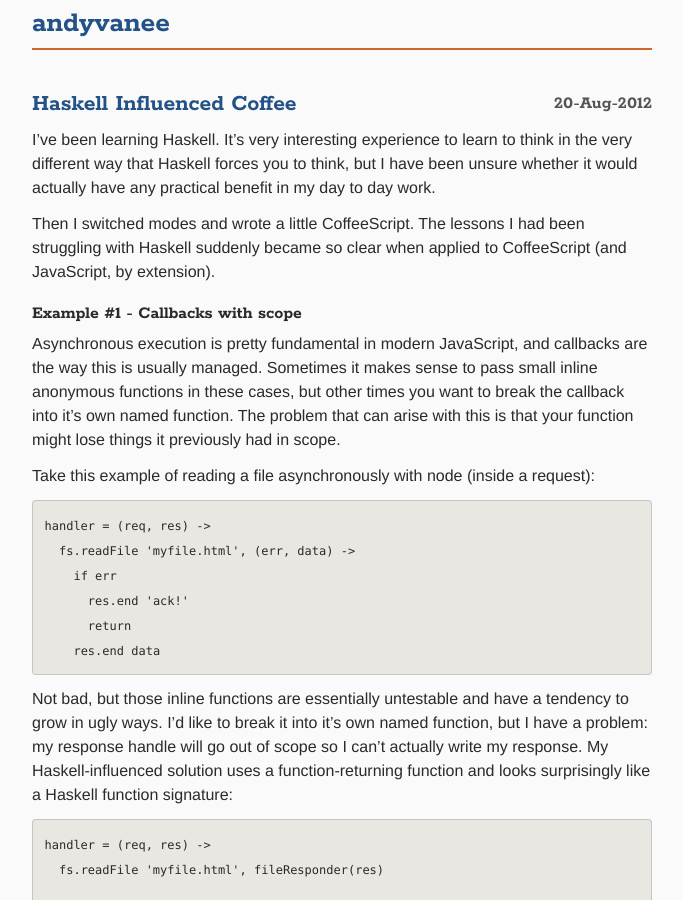
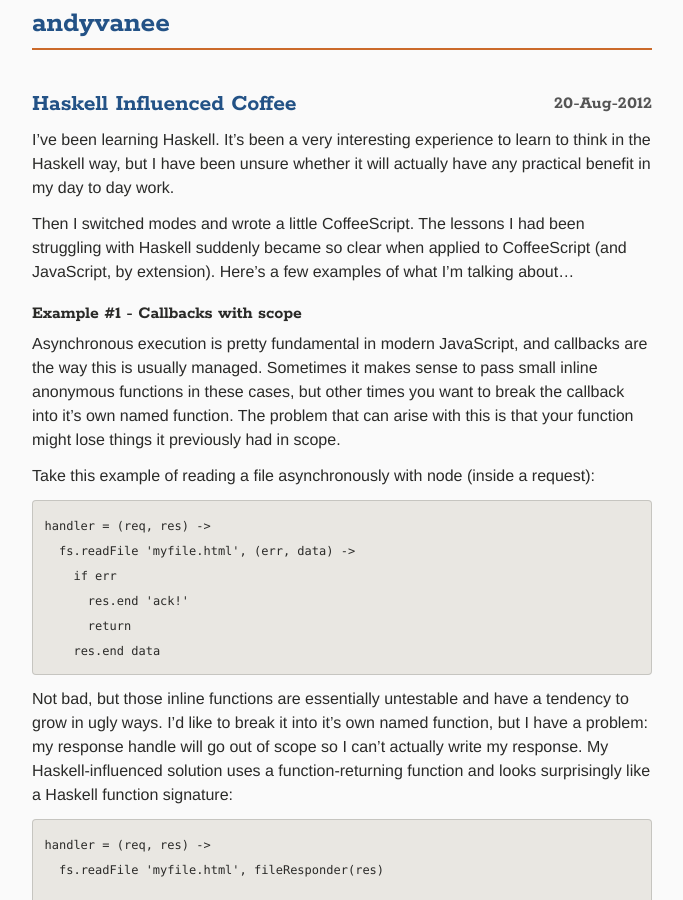
Before and after one commit to andyvanee/andyvanee, a Jekyll site: the page built from _posts/2012-08-20-haskell-influenced-coffee.md, in a window 1280 px wide and 900 px high. Shown: the whole window, without its empty margins (298-981 px from the left). Built offline with Jekyll 4.4.1, drawn with Linux system fonts in a browser that asks for light colours; some web fonts are replaced.

Commit message:
That was a bit unreadable.

```diff
--- a/_posts/2012-08-20-haskell-influenced-coffee.md
+++ b/_posts/2012-08-20-haskell-influenced-coffee.md
@@ -3,14 +3,14 @@ layout: post
 title: Haskell Influenced Coffee
 ---
 
-I've been learning Haskell. It's very interesting experience to learn to
-think in the very different way that Haskell forces you to think, but I
-have been unsure whether it would actually have any practical benefit in
-my day to day work.
+I've been learning Haskell. It's been a very interesting experience to
+learn to think in the Haskell way, but I have been unsure whether it will
+actually have any practical benefit in my day to day work.
 
 Then I switched modes and wrote a little CoffeeScript. The lessons I had
 been struggling with Haskell suddenly became so clear when applied to
-CoffeeScript (and JavaScript, by extension).
+CoffeeScript (and JavaScript, by extension). Here's a few examples of
+what I'm talking about...
 
 ### Example #1 - Callbacks with scope
 
```
